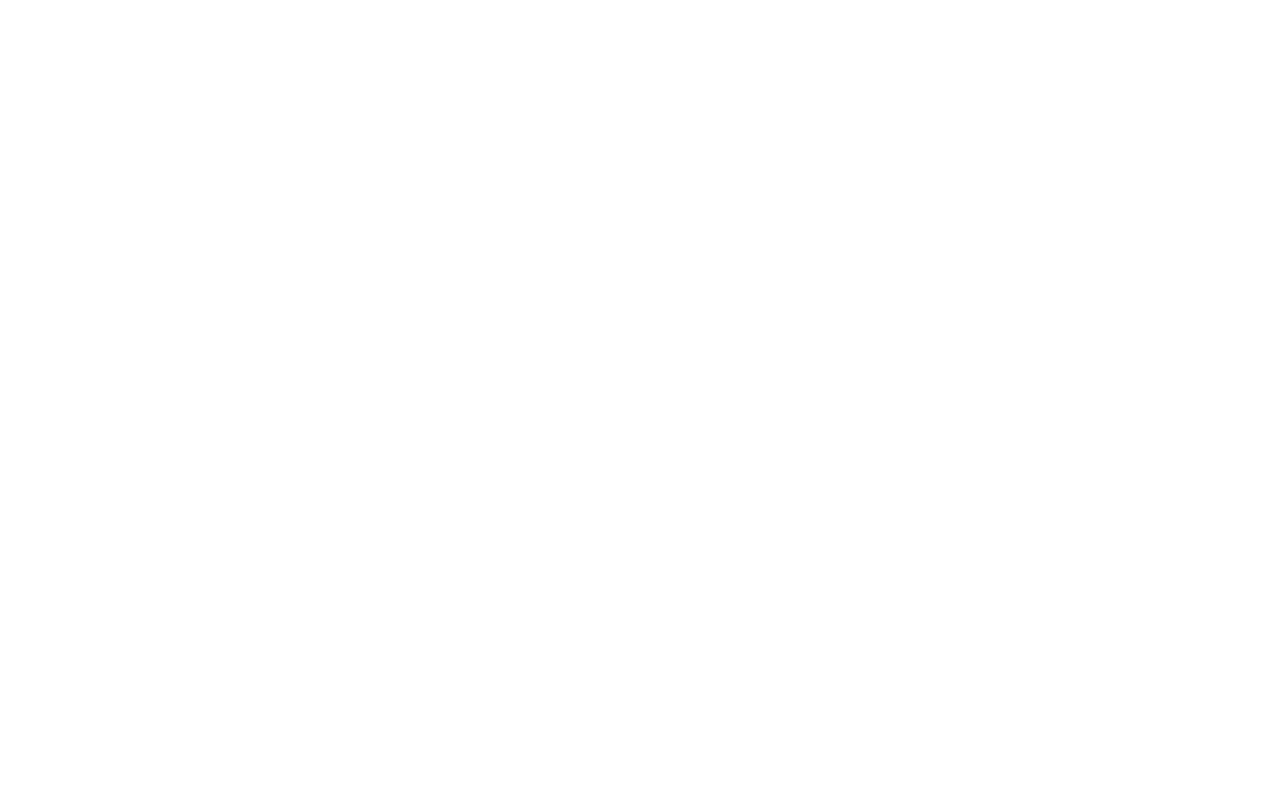
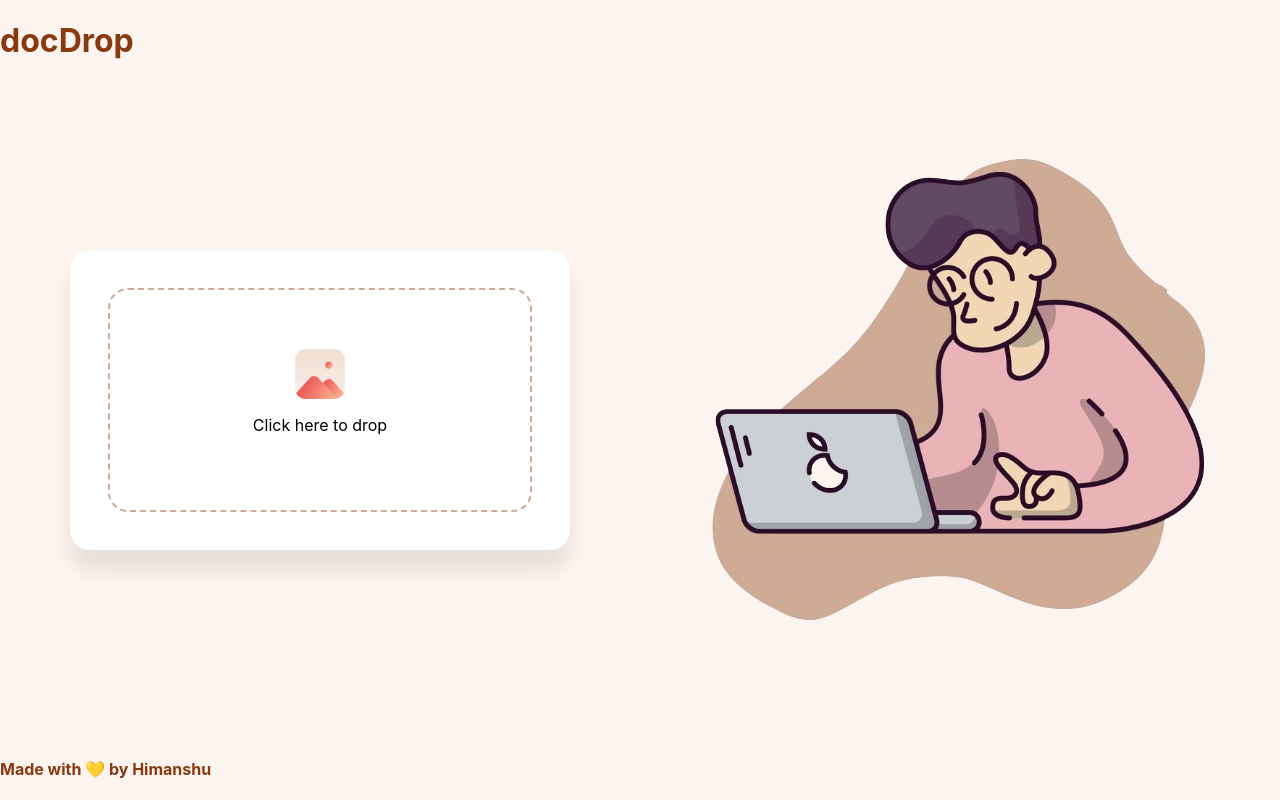
Before and after one commit to himanshuhx/docdrop-client, a React (Create React App) app: page / in a window 1280 px wide. Built offline with nearby package versions, Linux system fonts and the light colour scheme.

Commit message:
css changes

```diff
--- a/src/App.js
+++ b/src/App.js
@@ -1,7 +1,16 @@
 import "./App.css";
+import Body from "./components/Body";
+import Footer from "./components/Footer";
+import Header from "./components/Header";
 
 function App() {
-  return <div className="App"></div>;
+  return (
+    <>
+      <Header />
+      <Body />
+      <Footer />
+    </>
+  );
 }
 
 export default App;
--- /dev/null
+++ b/src/components/Body.js
@@ -0,0 +1,19 @@
+import React from "react";
+
+const Body = () => {
+  return (
+    <div className="main">
+      <div className="body">
+        <div className="drop-section">
+          <img src="./file-image.png" alt="file-image" draggable="false" />
+          <p>Click here to drop</p>
+        </div>
+      </div>
+      <div className="img-wrapper">
+        <img src="./home-img.png" />
+      </div>
+    </div>
+  );
+};
+
+export default Body;
--- /dev/null
+++ b/src/components/Footer.js
@@ -0,0 +1,11 @@
+import React from "react";
+
+const Footer = () => {
+  return (
+    <div className="footer">
+      <h4>Made with 💛 by Himanshu</h4>
+    </div>
+  );
+};
+
+export default Footer;
--- /dev/null
+++ b/src/components/Header.js
@@ -0,0 +1,11 @@
+import React from "react";
+
+const Header = () => {
+  return (
+    <div>
+      <h1 className="title">docDrop</h1>
+    </div>
+  );
+};
+
+export default Header;
--- a/src/index.css
+++ b/src/index.css
@@ -1,6 +1,61 @@
 body {
   margin: 0;
+  padding: 0;
   font-family: -apple-system, BlinkMacSystemFont, "Segoe UI", "Roboto", "Oxygen",
     "Ubuntu", "Cantarell", "Fira Sans", "Droid Sans", "Helvetica Neue",
     sans-serif;
+  background-color: #fcf5ef;
 }
+
+.main {
+  display: flex;
+  flex-direction: row;
+  align-items: center;
+  justify-content: space-around;
+  height: 100vh;
+}
+
+.title {
+  color: #883910;
+  position: fixed;
+  top: 0;
+}
+
+.footer {
+  position: fixed;
+  bottom: 0;
+  color: #883910;
+}
+
+.footer > h4 {
+  text-align: center;
+}
+
+.body {
+  display: flex;
+  flex-direction: column;
+  justify-content: center;
+  align-items: center;
+  background-color: #fff;
+  width: 500px;
+  height: 300px;
+  border-radius: 20px;
+  box-shadow: 0px 20px 20px 0px #00000017;
+}
+
+.drop-section {
+  width: 400px;
+  height: 200px;
+  display: flex;
+  padding: 10px;
+  flex-direction: column;
+  align-items: center;
+  justify-content: center;
+  border: 2px dashed #cfaa95;
+  border-radius: 20px;
+}
+
+.drop-section > img {
+  width: 50px;
+  height: 50px;
+}
```
Also changed, not shown: public/file-image.png (added), public/home-img.png (added).
